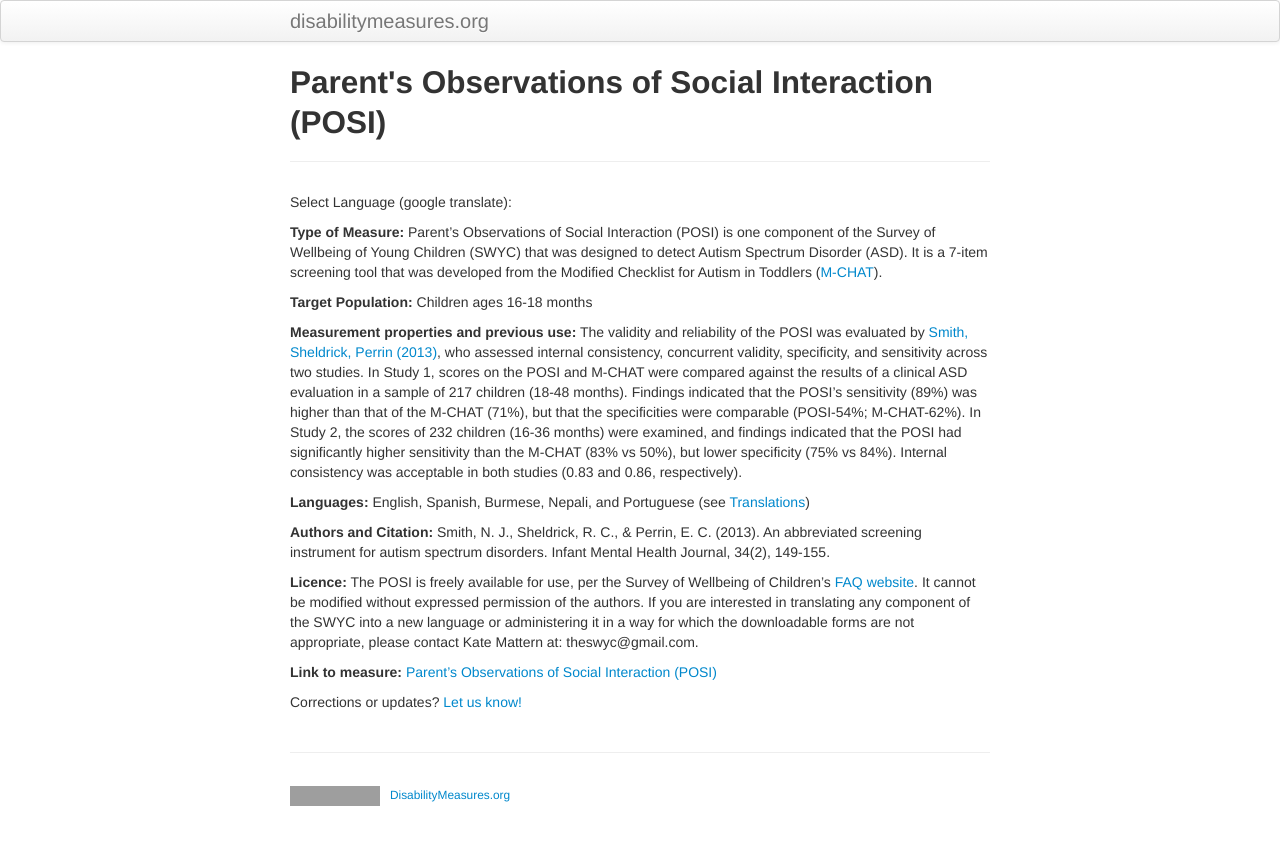
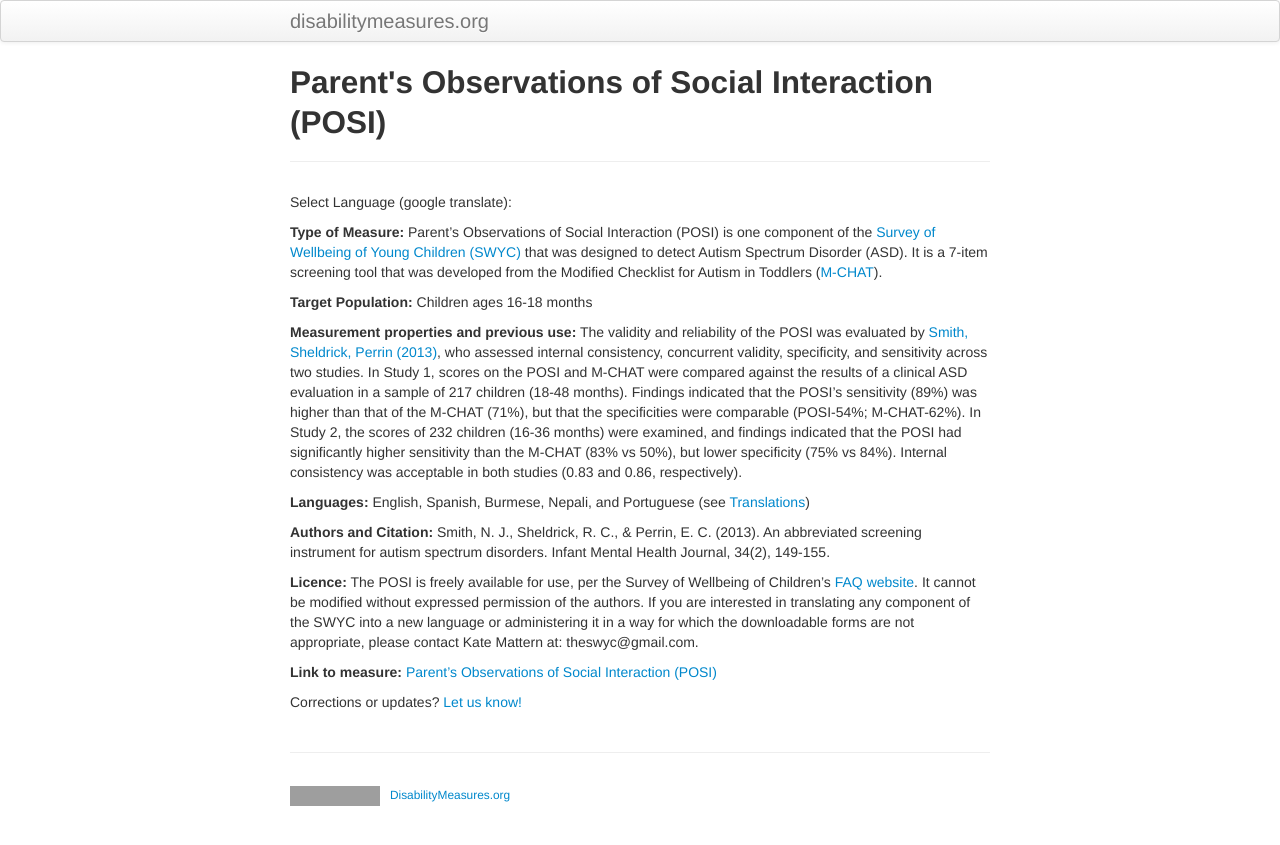
Before and after one commit to mjmaenner/disabilitymeasures, a Jekyll site: the page built from POSI/index.md, in a window 1280 px wide. Shown: the top 845 px of the page. Built offline with Jekyll 4.4.1, drawn with Linux system fonts in a browser that asks for light colours; part of the change alters nothing that is shown; grey boxes are pictures that could not be loaded.

```diff
--- a/POSI/index.md
+++ b/POSI/index.md
@@ -13,7 +13,7 @@ function googleTranslateElementInit() {
 }
 </script><script type="text/javascript" src="//translate.google.com/translate_a/element.js?cb=googleTranslateElementInit"></script>
 
-**Type of Measure:**  Parent's Observations of Social Interaction (POSI) is one component of the Survey of Wellbeing of Young Children (SWYC) that was designed to detect Autism Spectrum Disorder (ASD). It is a 7-item screening tool that was developed from the Modified Checklist for Autism in Toddlers ([M-CHAT](http://disabilitymeasures.org/m-chat/)).
+**Type of Measure:**  Parent's Observations of Social Interaction (POSI) is one component of the [Survey of Wellbeing of Young Children (SWYC)](http://disabilitymeasures.org/SWYC/) that was designed to detect Autism Spectrum Disorder (ASD). It is a 7-item screening tool that was developed from the Modified Checklist for Autism in Toddlers ([M-CHAT](http://disabilitymeasures.org/m-chat/)).
 
 **Target Population:** Children ages 16-18 months
 
```
